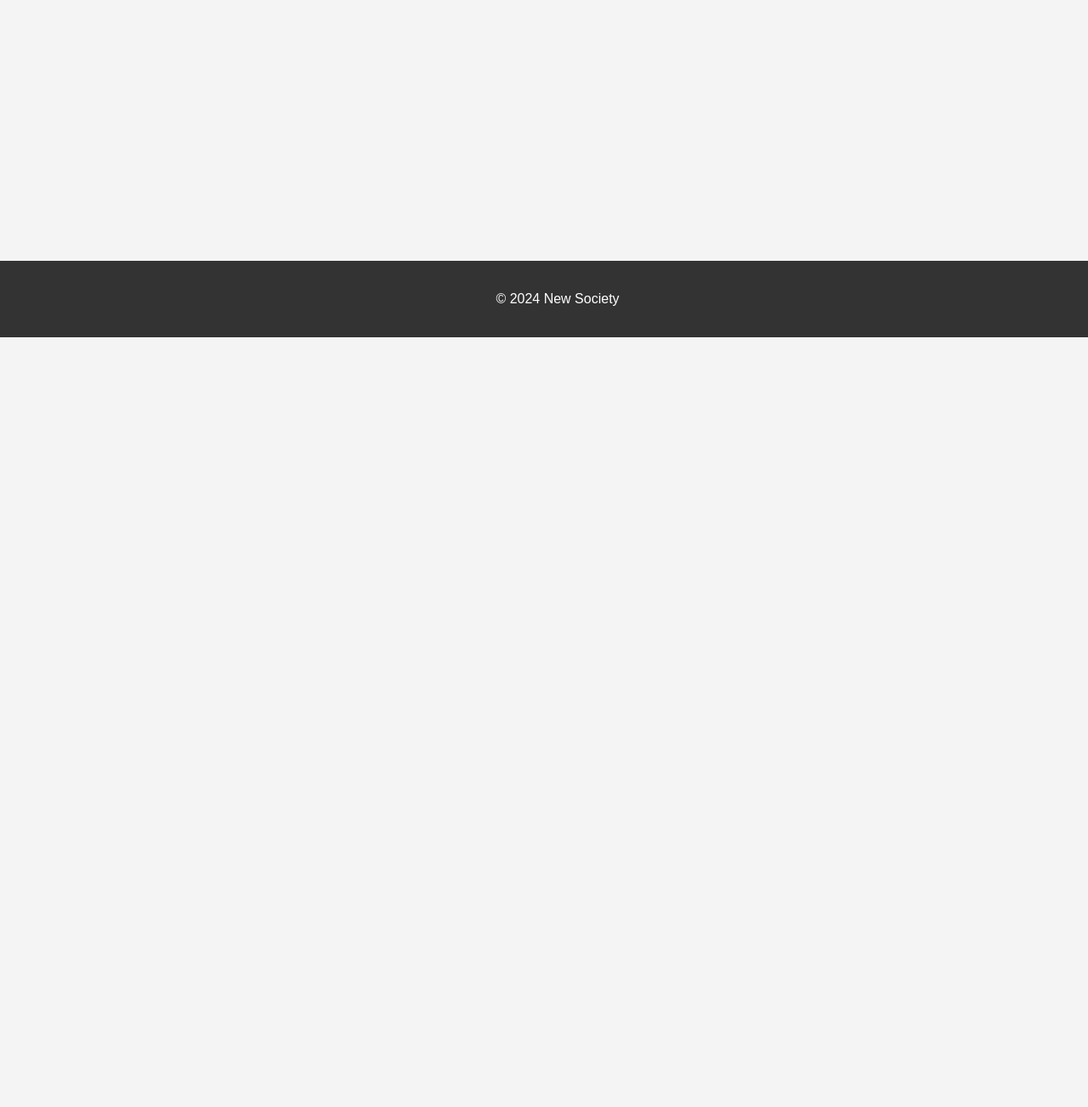
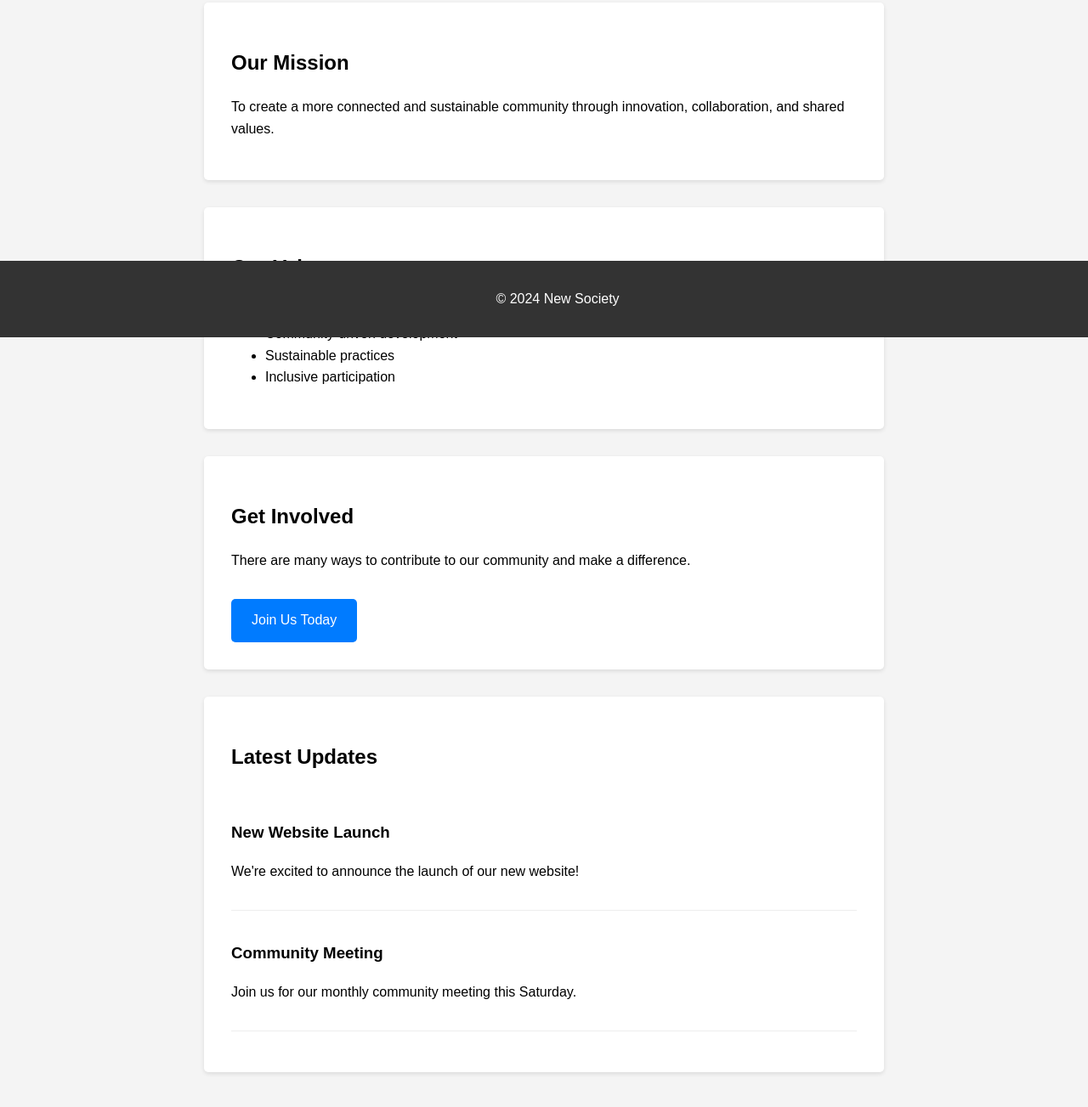
Before and after one commit to Matz2358/new-society-test, a plain HTML site: page index.html in a window 1280 px wide. Shown: the part 403-1706 px from the top of the page at 85% size. Before the commit the page ends 800 px from the top, so only its background shows below. Drawn offline with Linux system fonts and the light colour scheme.

Commit message:
Add more content sections as per Issue #1

```diff
--- a/index.html
+++ b/index.html
@@ -22,12 +22,14 @@
             max-width: 800px;
             margin: 2rem auto;
             padding: 0 1rem;
+            padding-bottom: 6rem;
         }
         section {
             background-color: white;
             padding: 2rem;
             border-radius: 5px;
             box-shadow: 0 2px 5px rgba(0,0,0,0.1);
+            margin-bottom: 2rem;
         }
         footer {
             text-align: center;
@@ -37,6 +39,26 @@
             position: fixed;
             bottom: 0;
             width: 100%;
+        }
+        .cta-button {
+            display: inline-block;
+            padding: 0.8rem 1.5rem;
+            background-color: #007bff;
+            color: white;
+            text-decoration: none;
+            border-radius: 5px;
+            margin-top: 1rem;
+        }
+        .cta-button:hover {
+            background-color: #0056b3;
+        }
+        .updates-list {
+            list-style: none;
+            padding: 0;
+        }
+        .updates-list li {
+            padding: 1rem 0;
+            border-bottom: 1px solid #eee;
         }
     </style>
 </head>
@@ -49,6 +71,41 @@
             <h2>About Us</h2>
             <p>This is a simple test page for our new society project.</p>
         </section>
+
+        <section>
+            <h2>Our Mission</h2>
+            <p>To create a more connected and sustainable community through innovation, collaboration, and shared values.</p>
+        </section>
+
+        <section>
+            <h2>Our Values</h2>
+            <ul>
+                <li>Transparency and openness</li>
+                <li>Community-driven development</li>
+                <li>Sustainable practices</li>
+                <li>Inclusive participation</li>
+            </ul>
+        </section>
+
+        <section>
+            <h2>Get Involved</h2>
+            <p>There are many ways to contribute to our community and make a difference.</p>
+            <a href="#" class="cta-button">Join Us Today</a>
+        </section>
+
+        <section>
+            <h2>Latest Updates</h2>
+            <ul class="updates-list">
+                <li>
+                    <h3>New Website Launch</h3>
+                    <p>We're excited to announce the launch of our new website!</p>
+                </li>
+                <li>
+                    <h3>Community Meeting</h3>
+                    <p>Join us for our monthly community meeting this Saturday.</p>
+                </li>
+            </ul>
+        </section>
     </main>
     <footer>
         <p>&copy; 2024 New Society</p>
```
